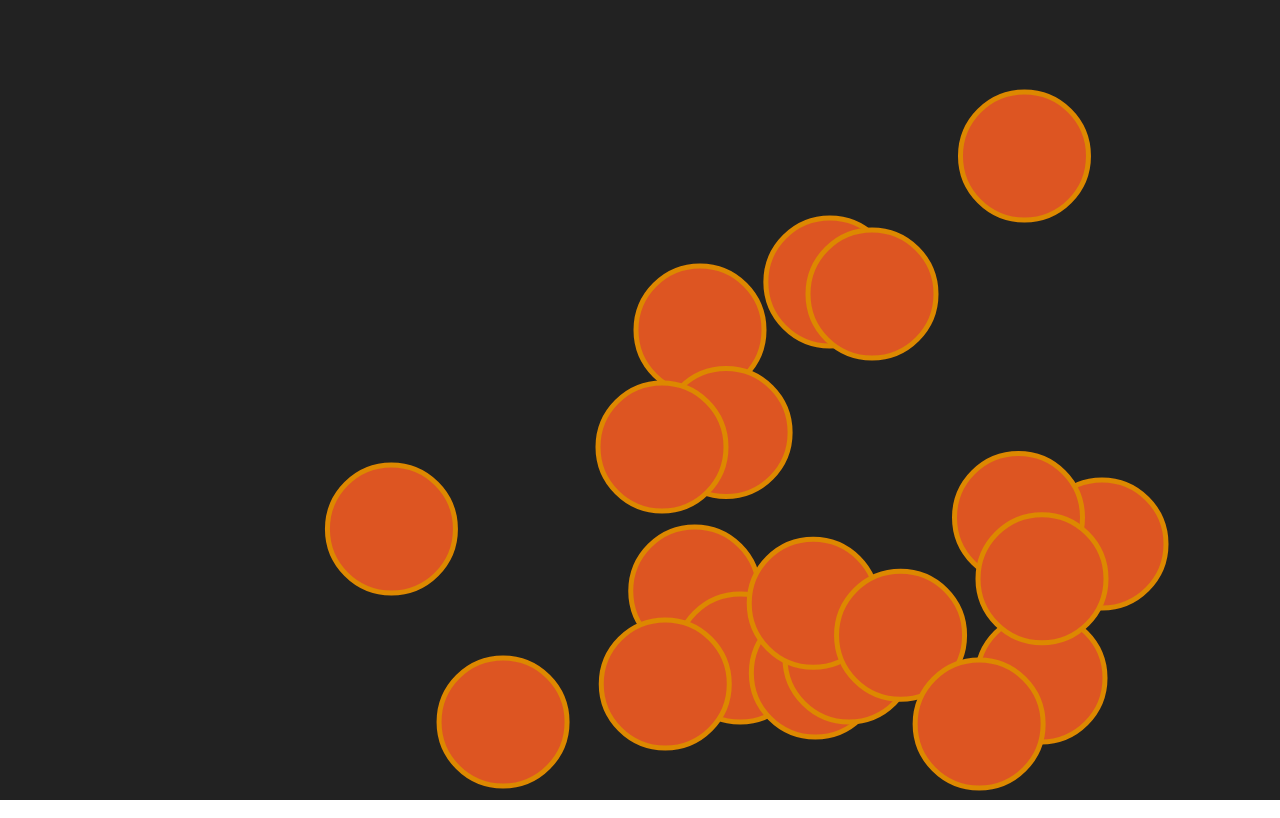
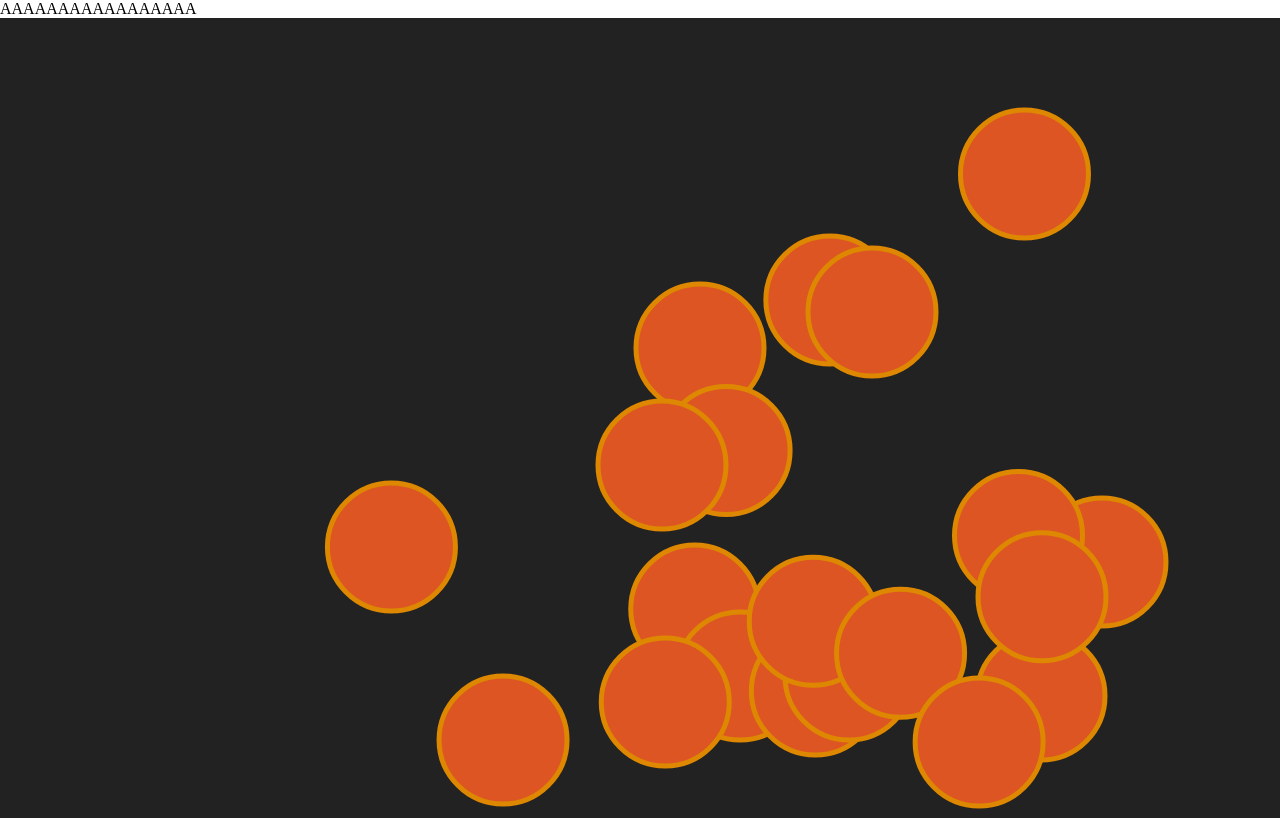
Before and after one commit to dumitrus/canvas-template, a plain HTML site: page index.html in a window 1280 px wide. Drawn offline with Linux system fonts and the light colour scheme.

Commit message:
aaaaaaaaaaa

```diff
--- a/index.html
+++ b/index.html
@@ -9,6 +9,10 @@
 	</head>
 
 	<body>
+
+		<p>AAAAAAAAAAAAAAAAA</p>
+
+
 	</body>
 
 </html>
```
